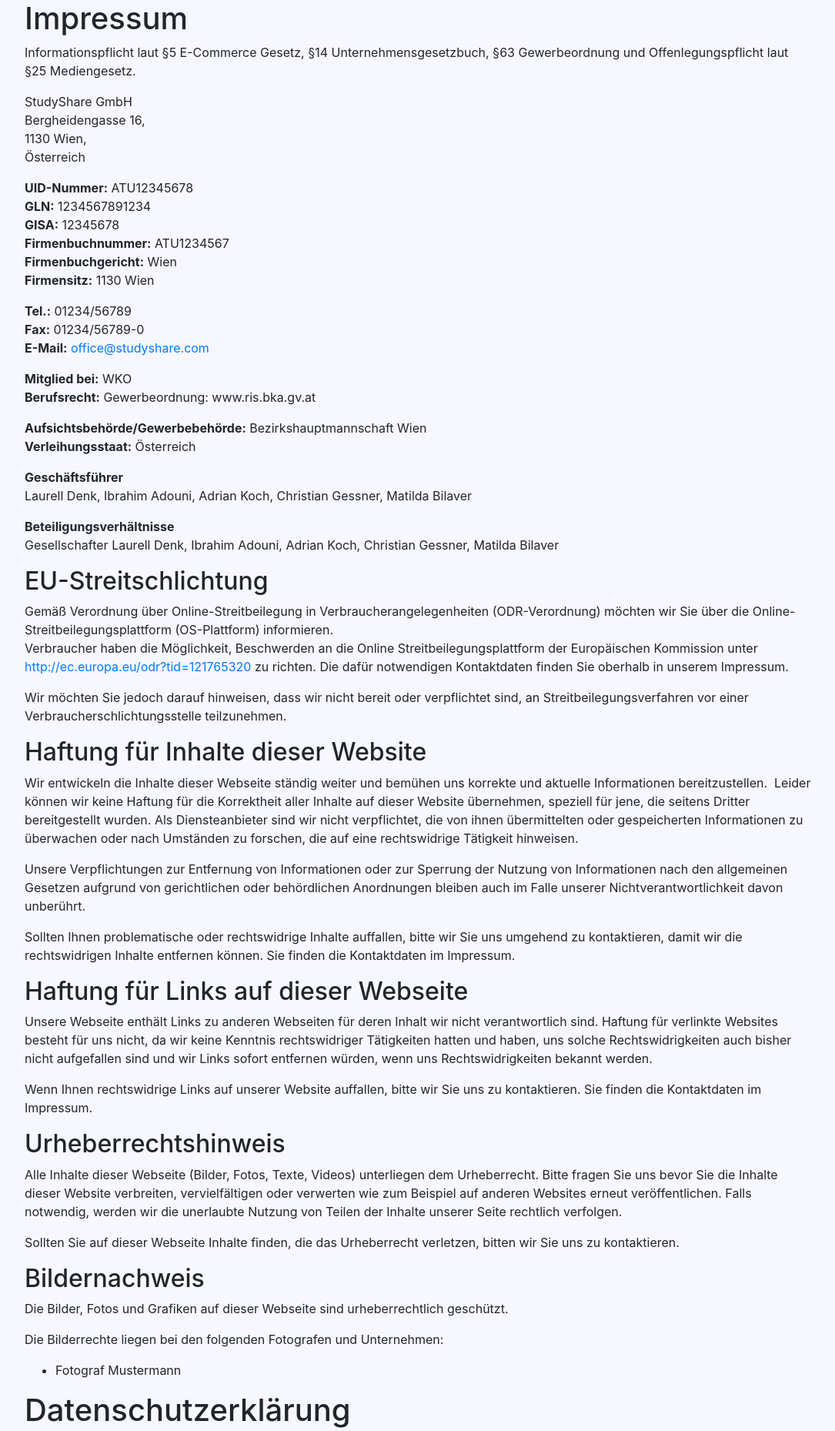
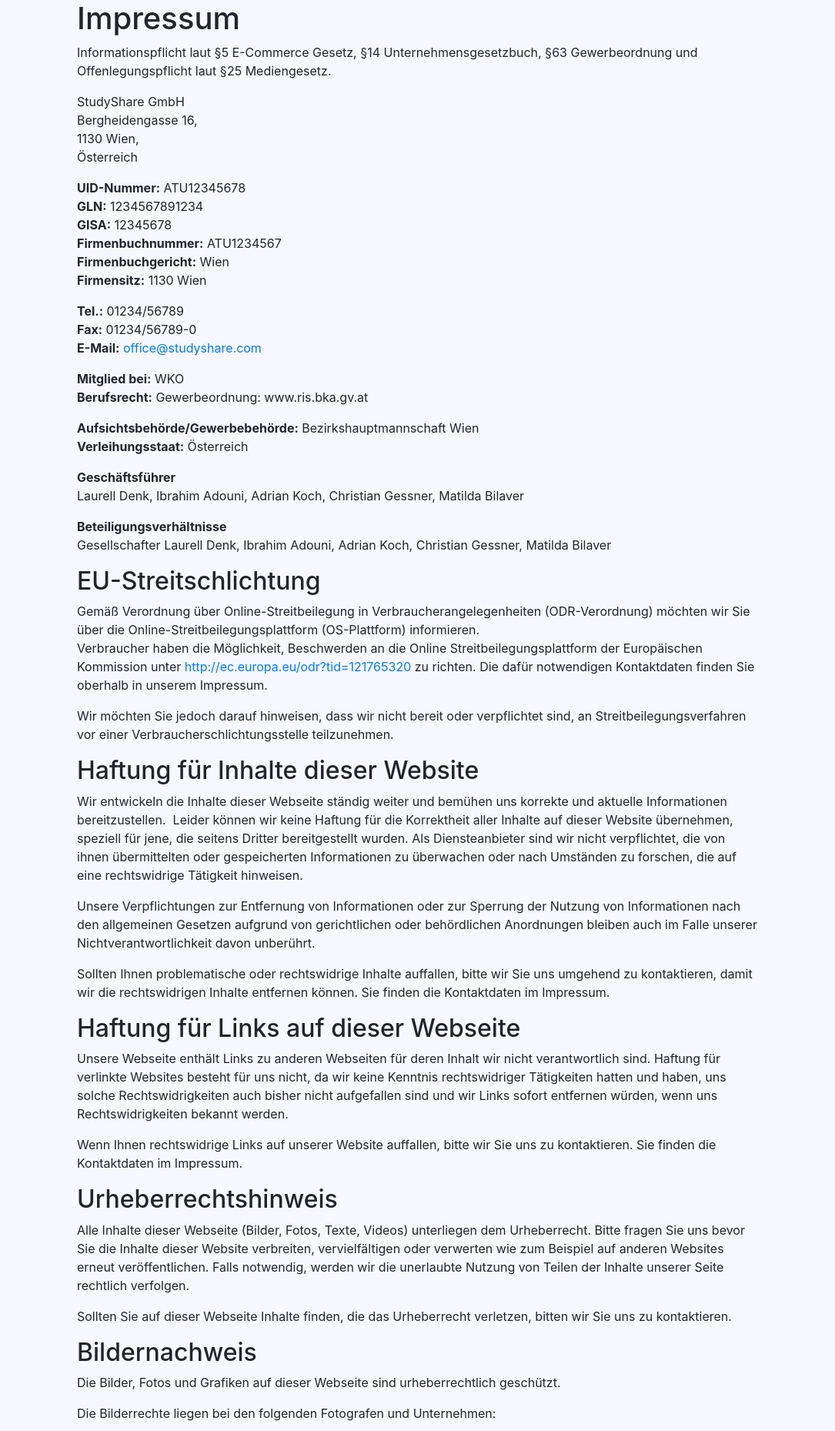
Before and after one commit to ChillySpiral/StudyShare, a PHP site: page /impressum.php in a window 1280 px wide. Shown: the part 71-1930 px from the top of the page at 77% size, without its empty margins (96-1181 px from the left). Run offline with PHP 8.4, Linux system fonts and the light colour scheme.

Commit message:
Added Container and padding bottom

```diff
--- a/impressum.php
+++ b/impressum.php
@@ -54,6 +54,7 @@
             </div>
         </div>
     </nav>
+<div class="container" style="padding-bottom: 50px;">
     <div class="imprint">
 <h1 class="adsimple-121765320">Impressum</h1>
 <p class="adsimple-121765320">Informationspflicht laut §5 E-Commerce Gesetz, §14 Unternehmensgesetzbuch, §63 Gewerbeordnung und Offenlegungspflicht laut §25 Mediengesetz.</p>
@@ -224,6 +225,7 @@ Mehr Details dazu finden Sie beim jeweils eingesetzten Zahlungsanbieter-Tool.<br
 <a class="adsimple-121765320" href="https://www.paypal.com/de/webapps/mpp/ua/privacy-full">https://www.paypal.com/de/webapps/mpp/ua/privacy-full</a>.</u>
 </p>
 </div>
+</div>
     <footer class="d-flex justify-content-end footer-basic" id="my-footer">
         <ul class="list-inline" style="background: #fe5f55;margin-top: 22px;margin-right: 30px;padding-right: 10px;padding-left: 10px;border-top-left-radius: 35px;border-top-right-radius: 35px;font-size: 24px;color: rgb(255,255,255);">
             <li class="list-inline-item"><a href="impressum.php">Impressum</a></li>
```
